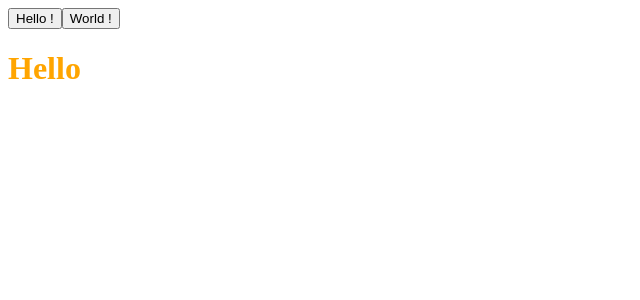
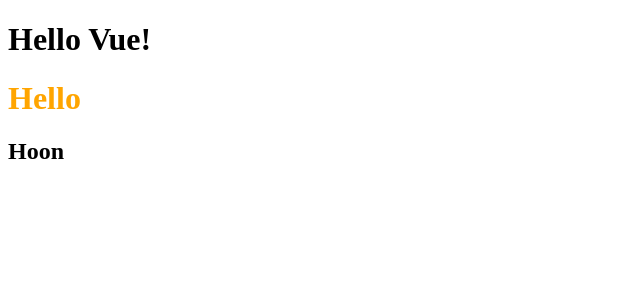
Before and after one commit to MyeonghoonNam/Vue-Practice, a Vue app in the folder Component/: page / in a window 1280 px wide. Shown: the top 300 px of the page, without its empty margins (0-640 px from the left). Built offline with nearby package versions, Linux system fonts and the light colour scheme.

Commit message:
refs를 활용한 DOM 요소 접근

```diff
--- a/Component/src/App.vue
+++ b/Component/src/App.vue
@@ -1,13 +1,6 @@
 <template>
-  <button @click="currentComponent = 'Hello'">
-    Hello !
-  </button>
-  <button @click="currentComponent = 'World'">
-    World !
-  </button>
-  <keep-alive>
-    <component :is="currentComponent" />
-  </keep-alive>
+  <h1>{{ msg }}</h1>
+  <Hello ref="hello" />
 </template>
 
 <script>
@@ -20,8 +13,10 @@
   data() {
     return {
       msg: 'Hello Vue!',
-      currentComponent: 'Hello'
     }
   },
+  mounted() {
+    console.log(this.$refs.hello.$refs.name)
+  }
 }
 </script>
--- a/Component/src/components/Hello.vue
+++ b/Component/src/components/Hello.vue
@@ -1,17 +1,9 @@
 <template>
   <h1>Hello</h1>
+  <h2 ref="name">
+    Hoon
+  </h2>
 </template>
-
-<script>
-export default {
-  created() {
-    console.log('Hello')
-  },
-  unmounted() {
-    console.log('Hello Unmounted')
-  }
-}
-</script>
 
 <style scoped lang="scss">
 $color: orange;
```
